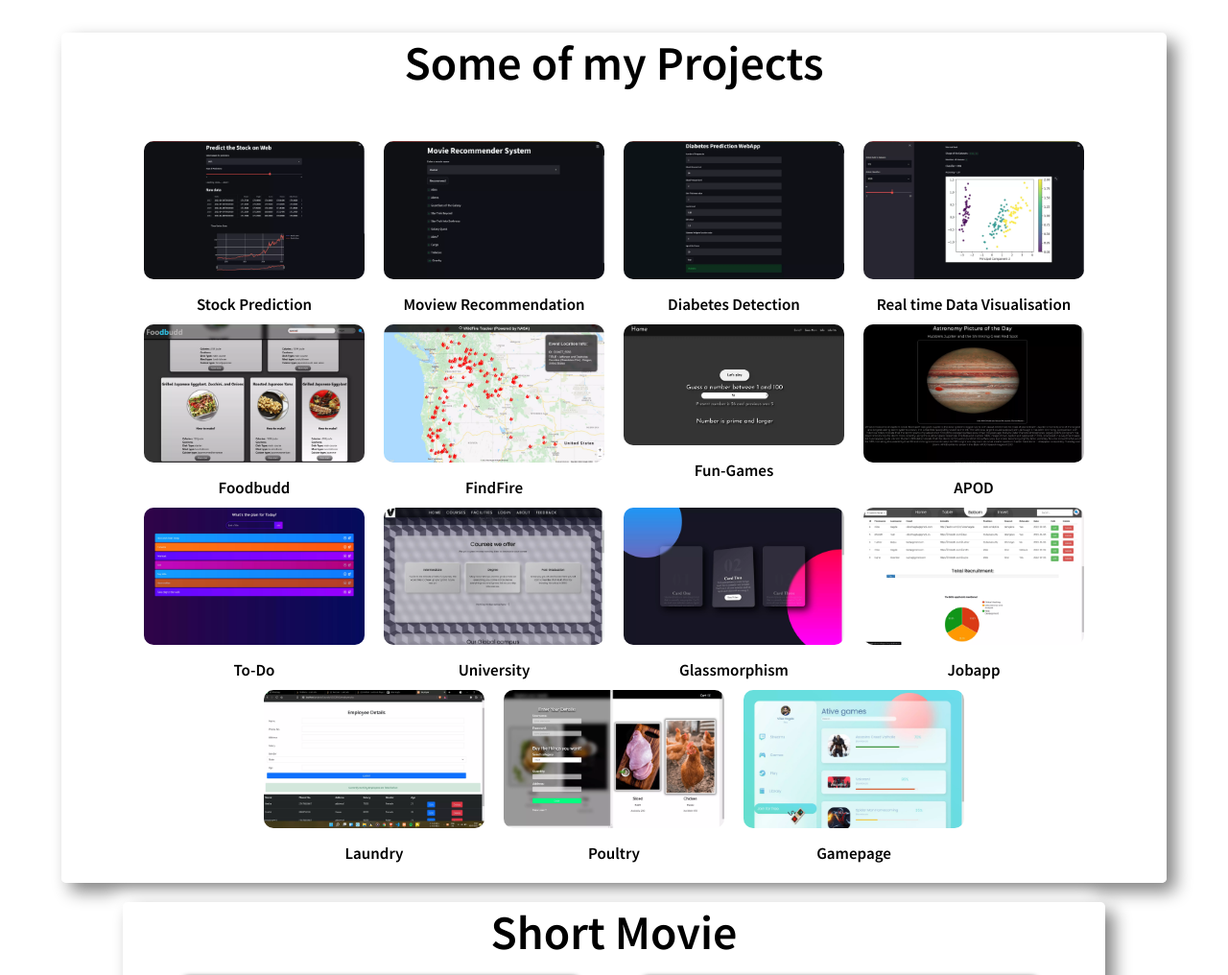
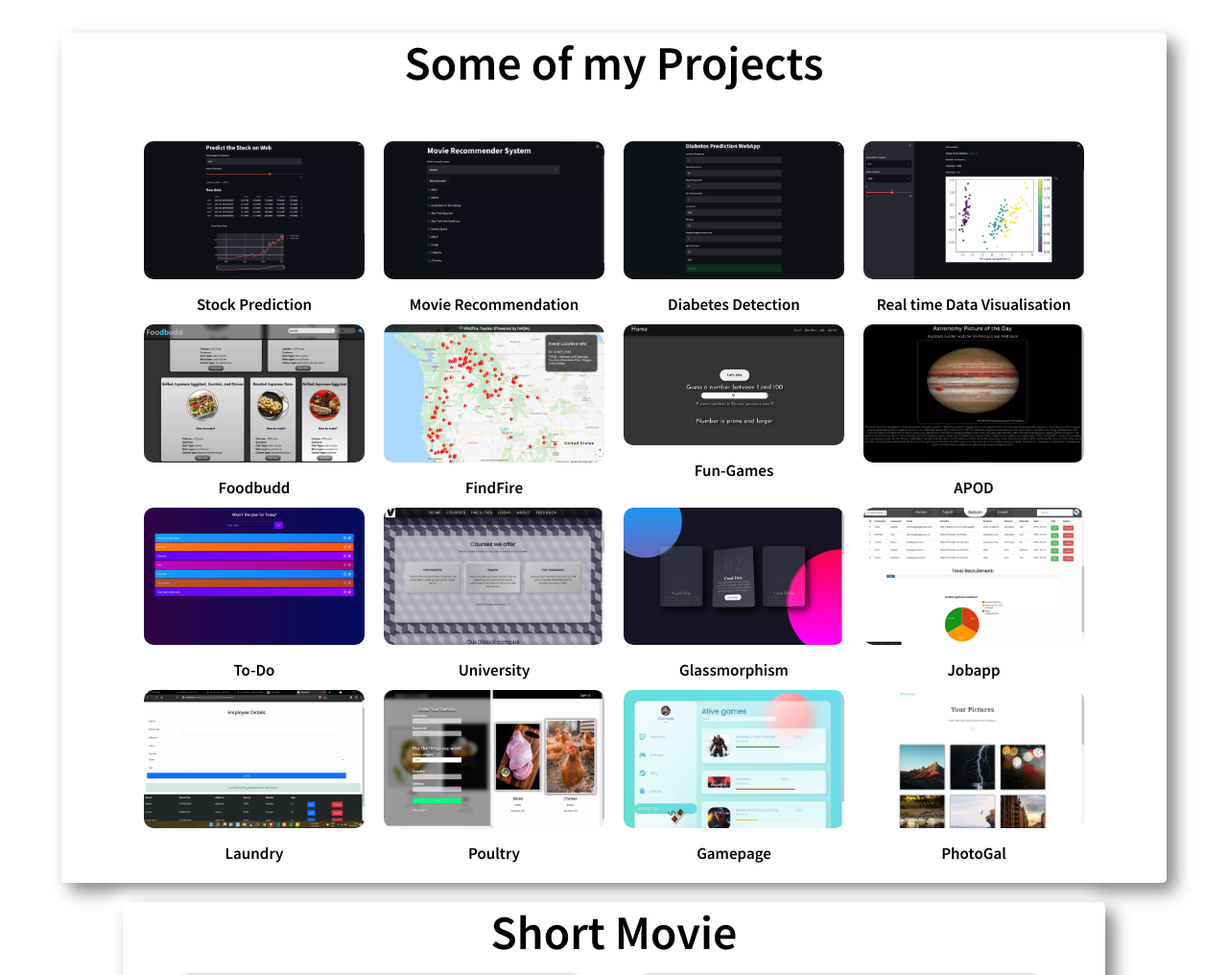
Before and after one commit to vilasrhegde/vilasrhegde.github.io, a plain HTML site: page index.html in a window 1280 px wide. Shown: the part 1100-2116 px from the top of the page at 96% size. Drawn offline with Linux system fonts and the light colour scheme; grey boxes are pictures that could not be loaded.

Commit message:
added photogal

```diff
--- a/index.html
+++ b/index.html
@@ -141,7 +141,7 @@
 
             <a >
                 <img title="Not yet hosted" src="./images/websites/movrecmd.webp" alt="Movie Recommendation System"onContextMenu="return false;"><br>
-                Moview Recommendation
+                Movie Recommendation
             </a>
         </div>
         <div class="foodbudd">
@@ -220,6 +220,13 @@
             <a href="https://gamepg.netlify.app" target="_blank">
                 <img src="./images/websites/games.webp" alt="Gamepage" onContextMenu="return false;"><br>
                 Gamepage</a>
+        </div>
+
+        <div class="todo">
+
+            <a >
+                <img title="Firebase App" src="./images/websites/photogal.webp" alt="todo"onContextMenu="return false;"><br>
+                PhotoGal</a>
         </div>
         <!-- <div class="game">
             <a href="./pages/rotate.html" target="_blank">
```
Also changed, not shown: images/websites/photogal.webp (added).
